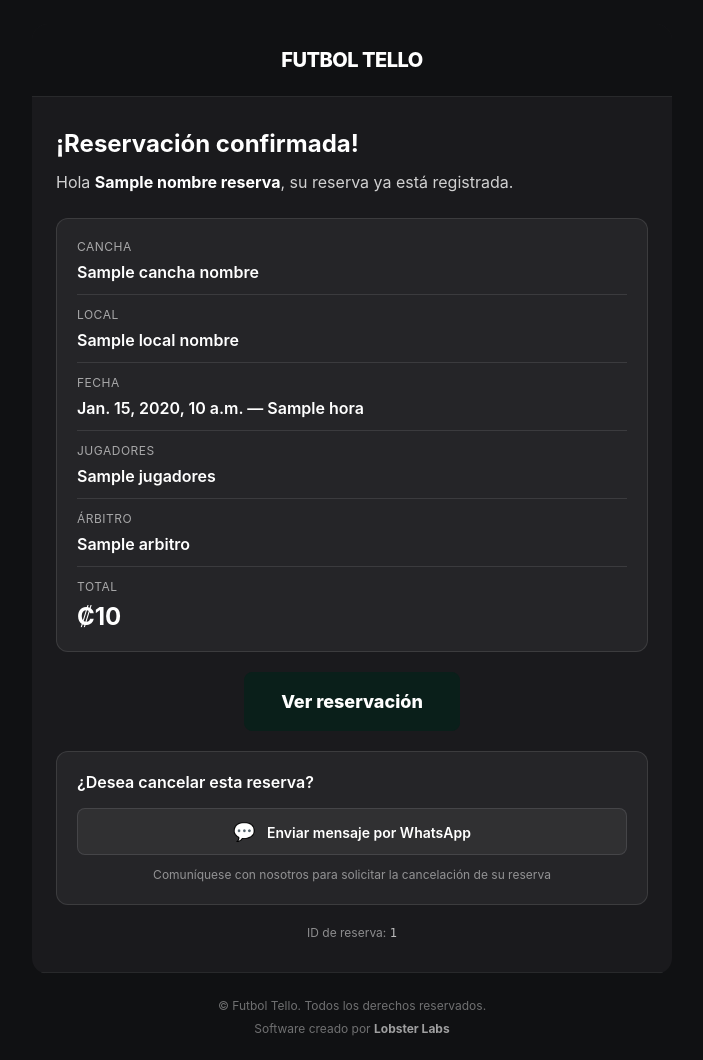
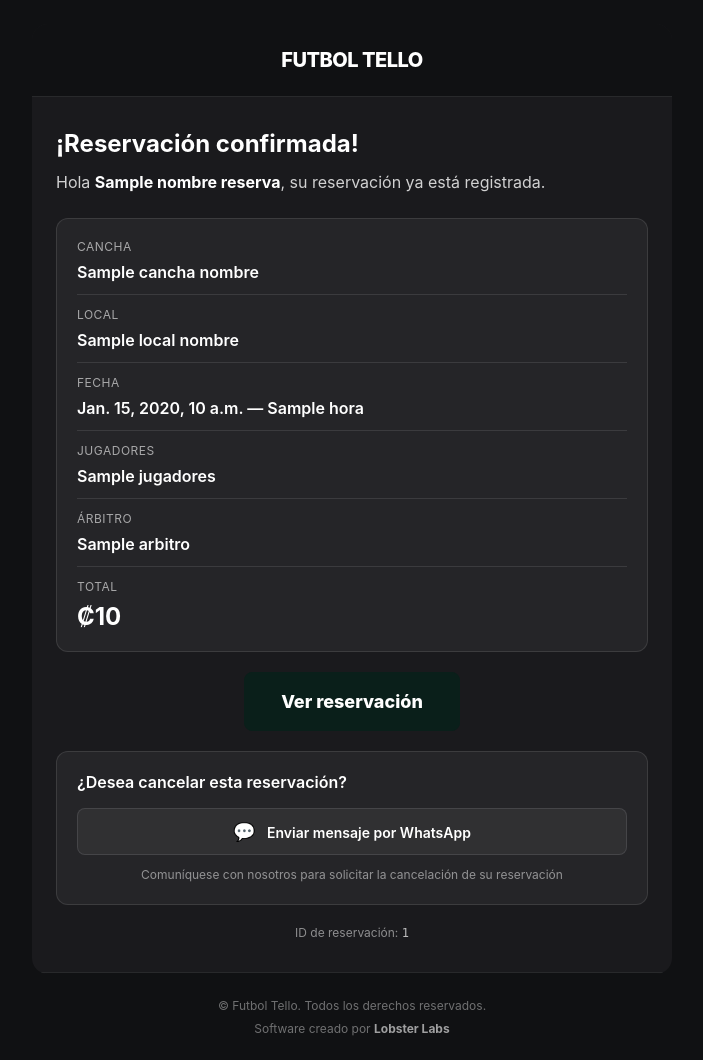
Before and after one commit to rouge2203/django-lobster-backend, a Django app: template lobster_api/templates/email_templates/tellos/reservation_confirmation.html in a window 1280 px wide. Shown: the whole page, without its empty margins (288-991 px from the left). Run offline with Django 4.2, Linux system fonts and the light colour scheme; the template is opened without the code that fills it: most values are stand-ins (such as "Sample title", 1, 10 or a date in 2020).

Commit message:
tellos: Update terminology in reservation confirmation email template for consistency

```diff
--- a/lobster_api/templates/email_templates/tellos/reservation_confirmation.html
+++ b/lobster_api/templates/email_templates/tellos/reservation_confirmation.html
@@ -3,7 +3,7 @@
   <head>
     <meta charset="utf-8" />
     <meta name="viewport" content="width=device-width, initial-scale=1.0" />
-    <title>Reserva confirmada - Futbol Tello</title>
+    <title>Reservación confirmada - Futbol Tello</title>
   </head>
   <body
     style="
@@ -101,7 +101,7 @@
                 >
                   Hola
                   <strong style="color: #ffffff">{{ nombre_reserva }}</strong>,
-                  su reserva ya está registrada.
+                  su reservación ya está registrada.
                 </p>
 
                 <!-- Reservation Details Card -->
@@ -337,7 +337,7 @@
                       line-height: 1.5;
                     "
                   >
-                    Si no lo hace, su reservación podría cancelarse
+                    Si no lo hace, su reservación podría ser cancelada
                     automáticamente.
                   </p>
                 </div>
@@ -415,7 +415,7 @@
                       font-weight: 600;
                     "
                   >
-                    ¿Desea cancelar esta reserva?
+                    ¿Desea cancelar esta reservación?
                   </h3>
                   <table
                     width="100%"
@@ -460,7 +460,7 @@
                     "
                   >
                     Comuníquese con nosotros para solicitar la cancelación de su
-                    reserva
+                    reservación
                   </p>
                 </div>
 
@@ -473,7 +473,7 @@
                     text-align: center;
                   "
                 >
-                  ID de reserva:
+                  ID de reservación:
                   <span
                     style="
                       color: rgba(255, 255, 255, 0.7);
```
